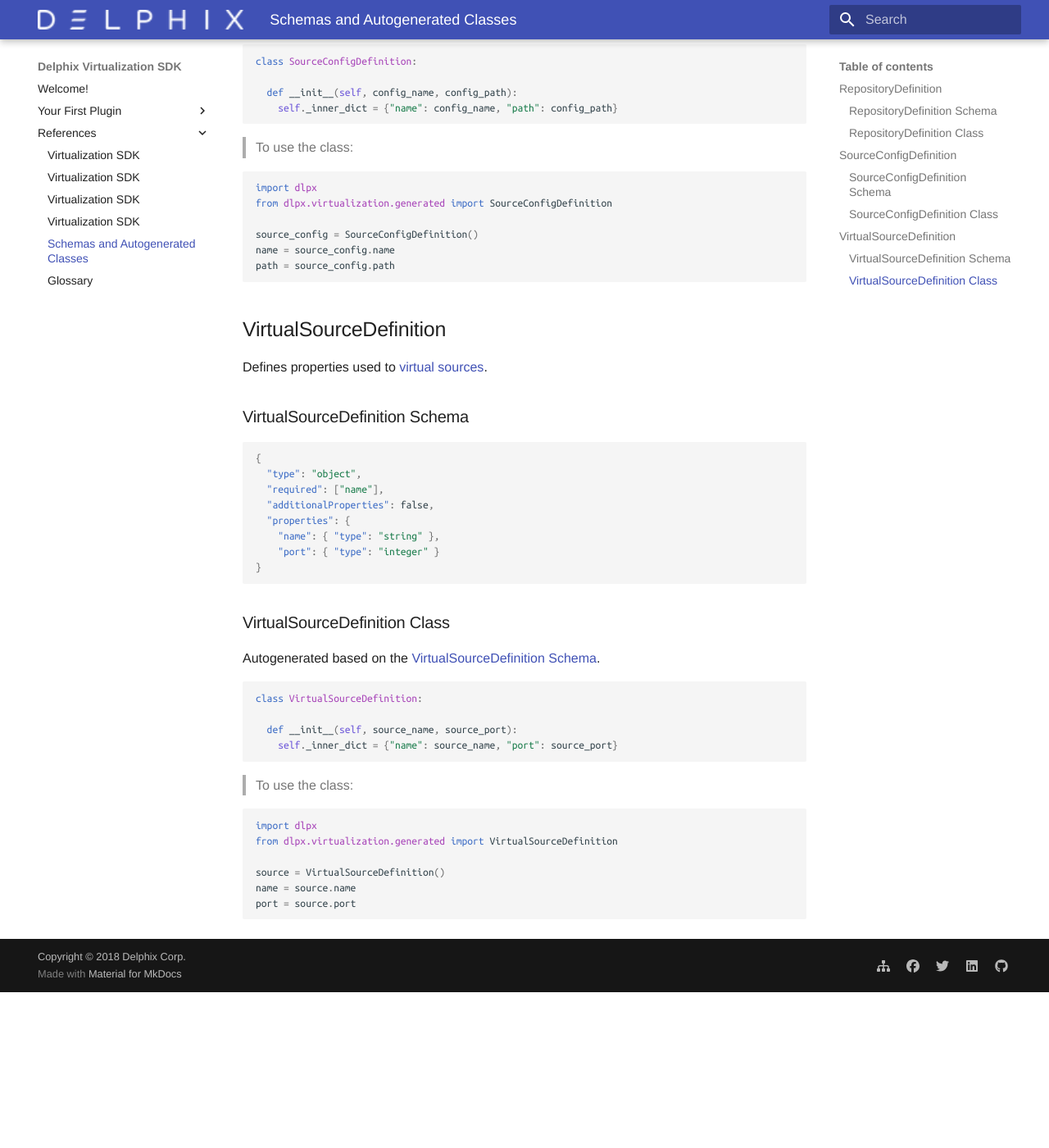
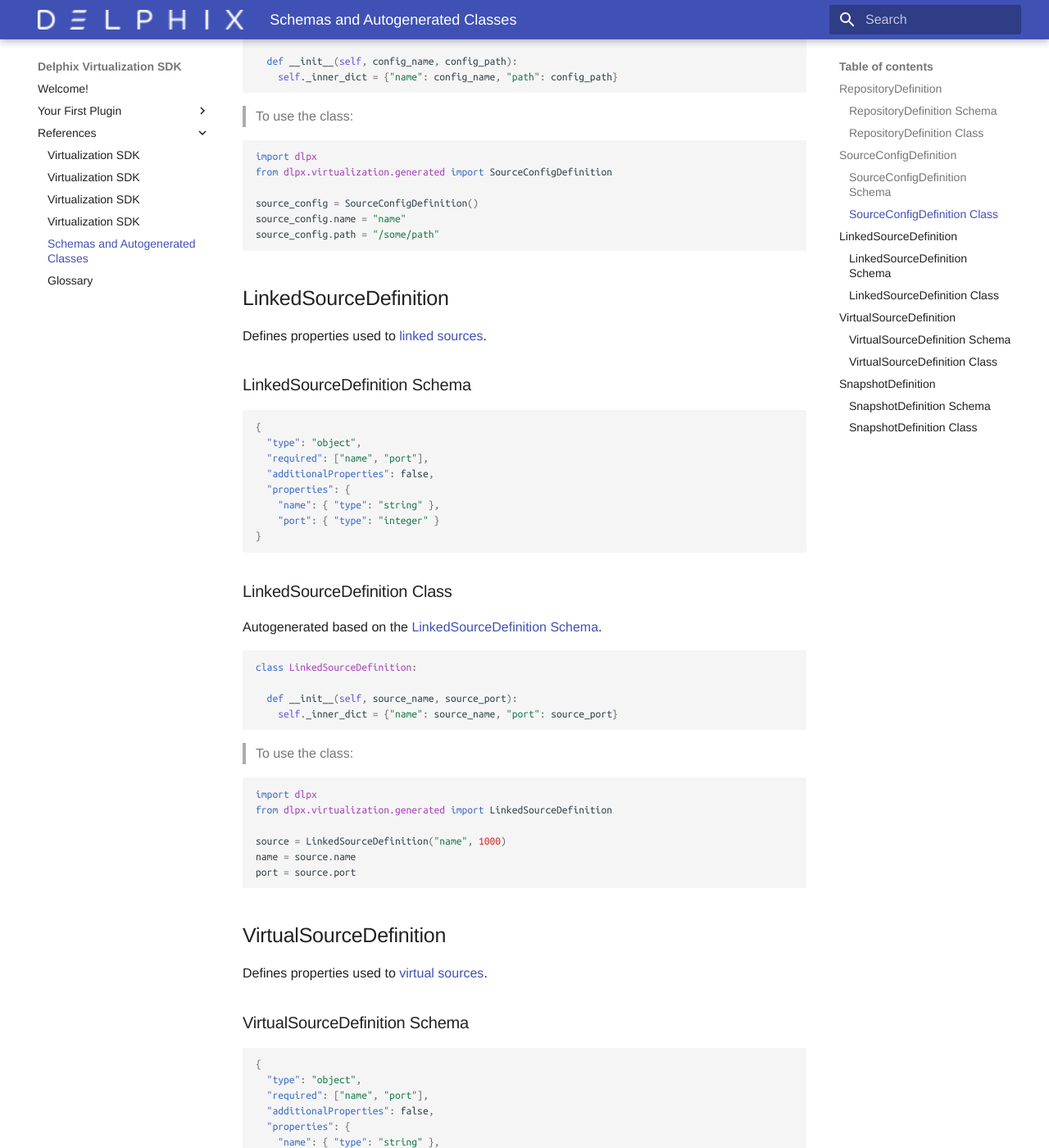
Before and after one commit to delphix/virtualization-sdk, an MkDocs documentation site: the page built from docs/References/Schemas_and_Autogenerated_Classes.md, in a window 1280 px wide and 1400 px high, scrolled down 1952 px. Shown: the whole window at 82% size. Built offline with MkDocs 1.6.1 and Material for MkDocs 9.7.7, drawn with Linux system fonts in a browser that asks for light colours; some web fonts are replaced; before the commit the page ends 3162 px from its top, so only the background shows below that; some of the changed text lies outside the part shown.

Commit message:
Finished Schemas and Autogenerated Classes

````diff
--- a/docs/References/Schemas_and_Autogenerated_Classes.md
+++ b/docs/References/Schemas_and_Autogenerated_Classes.md
@@ -44,8 +43,8 @@
 from dlpx.virtualization.generated import RepositoryDefinition
 
 repository = RepositoryDefinition()
-name = repository.name
-path = repository.path
+repository.name = "name"
+repository.path = "/some/path"
 ```
 
 ## SourceConfigDefinition
@@ -91,8 +89,47 @@
 from dlpx.virtualization.generated import SourceConfigDefinition
 
 source_config = SourceConfigDefinition()
-name = source_config.name
-path = source_config.path
+source_config.name = "name"
+source_config.path = "/some/path"
+```
+
+## LinkedSourceDefinition
+
+Defines properties used to [linked sources](#Glossary.md#linked-source).
+
+### LinkedSourceDefinition Schema
+
+```json
+{
+  "type": "object",
+  "required": ["name", "port"],
+  "additionalProperties": false,
+  "properties": {
+    "name": { "type": "string" },
+    "port": { "type": "integer" }
+}
+```
+
+### LinkedSourceDefinition Class
+
+Autogenerated based on the [LinkedSourceDefinition Schema](#linkedsourcedefinition-schema).
+
+```python
+class LinkedSourceDefinition:
+
+  def __init__(self, source_name, source_port):
+    self._inner_dict = {"name": source_name, "port": source_port}
+```
+
+> To use the class:
+
+```python
+import dlpx
+from dlpx.virtualization.generated import LinkedSourceDefinition
+
+source = LinkedSourceDefinition("name", 1000)
+name = source.name
+port = source.port
 ```
 
 ## VirtualSourceDefinition
@@ -104,7 +141,7 @@
 ```json
 {
   "type": "object",
-  "required": ["name"],
+  "required": ["name", "port"],
   "additionalProperties": false,
   "properties": {
     "name": { "type": "string" },
@@ -125,12 +162,53 @@
 
 > To use the class:
 
-
 ```python
 import dlpx
 from dlpx.virtualization.generated import VirtualSourceDefinition
 
-source = VirtualSourceDefinition()
+source = VirtualSourceDefinition("name", 1000)
 name = source.name
 port = source.port
 ```
+
+## SnapshotDefinition
+
+Defines properties used to [snapshots](#Glossary.md#snapshot).
+
+### SnapshotDefinition Schema
+
+```json
+{
+  "type": "object",
+  "additionalProperties": false,
+  "properties": {
+    "version": { "type": "string" },
+    "version": { "type": "integer" }
+}
+```
+
+### SnapshotDefinition Class
+
+Autogenerated based on the [VirtualSourceDefinition Schema](#virtualsourcedefinition-schema).
+
+```python
+class VirtualSourceDefinition:
+
+  def __init__(self, snapshot_version, snapshot_transaction_id):
+    self._inner_dict =
+      {
+        "version": snapshot_version,
+        "transaction_id": snapshot_transaction_id
+      }
+```
+
+> To use the class:
+
+```python
+import dlpx
+from dlpx.virtualization.generated import SnapshotDefinition
+
+snapshot = SnapshotDefinition()
+snapshot.version = "1.2.3"
+snapshot.transaction_id = 1000
+```
````
Also changed, not shown: other parts of docs/References/Schemas_and_Autogenerated_Classes.md (+0 -2 lines), docs/References/Schemas.md (+4 -2 lines).
